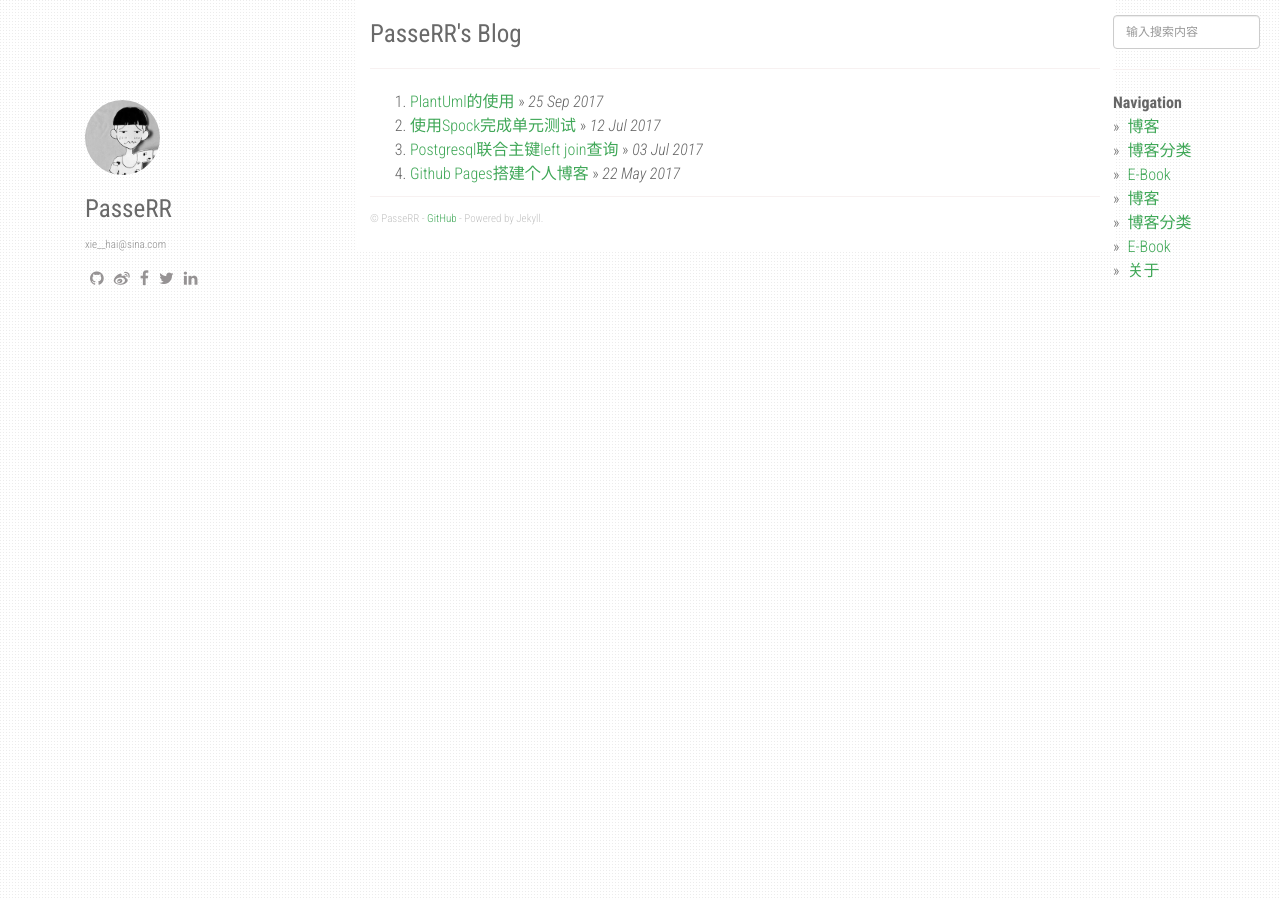
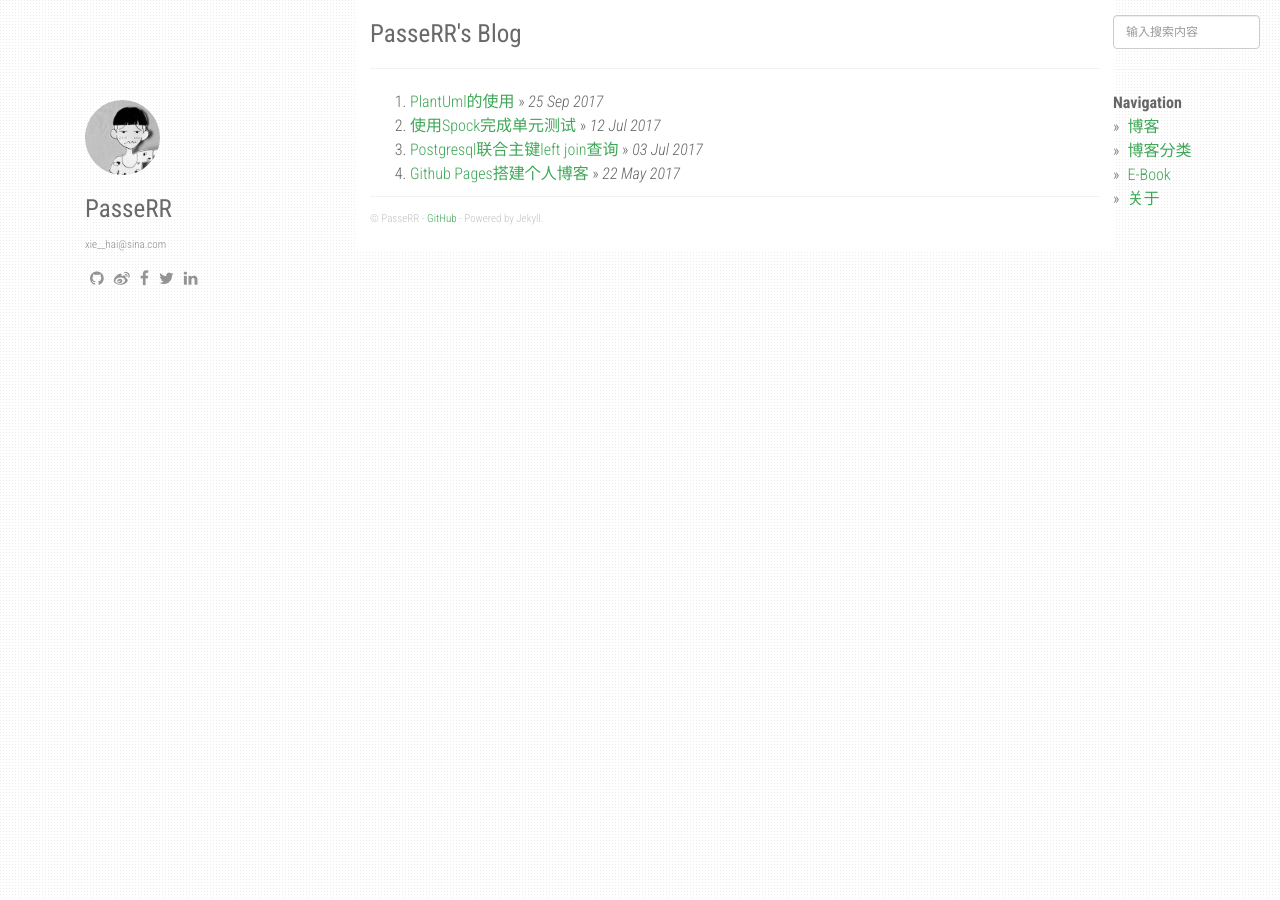
Before and after one commit to PasseRR/passerr.github.io, a Jekyll site: the page built from index.html, in a window 1280 px wide. Built offline with Jekyll 4.4.1, drawn with Linux system fonts in a browser that asks for light colours; nearby versions of some CDN libraries; the list of posts is cut into pages by our own code.

Commit message:
Update default.html

```diff
--- a/_layouts/default.html
+++ b/_layouts/default.html
@@ -165,9 +165,9 @@ layout: compress
         <hr/>
         <ul class="sidebar-nav">
             <strong>Navigation</strong>
-            <li><a href="/">博客</a></li>
+            <!-- <li><a href="/">博客</a></li>
             <li><a href="/category/others">博客分类</a></li>
-            <li><a href="/ebook">E-Book</a></li>
+            <li><a href="/ebook">E-Book</a></li> -->
             {% for i in site.urls %}
             <li><a class="about" href="{{ i.url }}">{{ i.text }}</a></li>
             {% endfor %}
```
